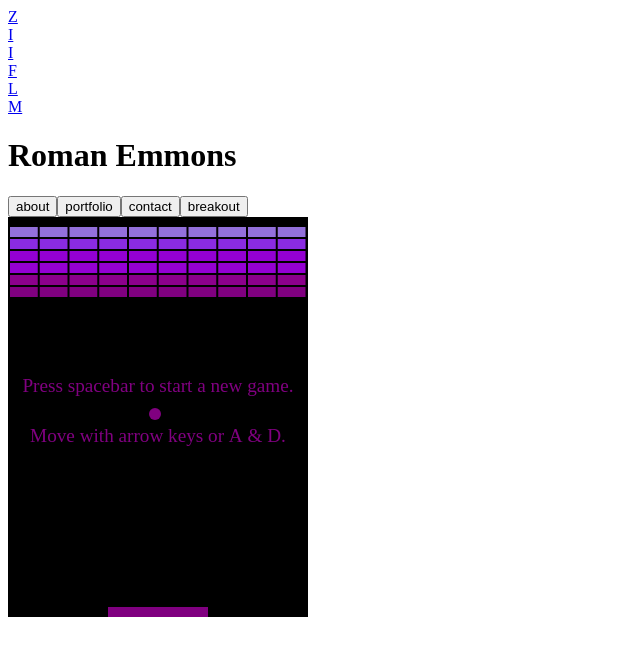
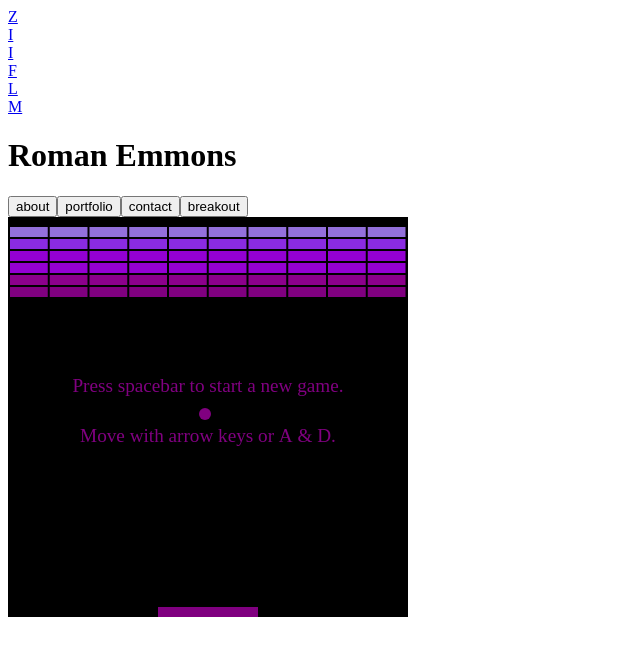
Before and after one commit to RomanEmmons/portfolio, a React app: page / in a window 1280 px wide. Shown: the top 656 px of the page, without its empty margins (0-640 px from the left). Built offline with nearby package versions, Linux system fonts and the light colour scheme; the HTML template or start-up script is replaced by a standard one.

Commit message:
added bundle to gitignore

```diff
--- a/client/public/index.html
+++ b/client/public/index.html
@@ -10,6 +10,7 @@
     <video id="background" poster="stll.png" autoplay loop muted>
       <source src="./images/PurpleGrid.mp4" type="video/mp4" />
     </video>
+
     <div id="app"></div>
     <script src="/bundle.js"></script>
   </body>
--- a/client/public/styles.css
+++ b/client/public/styles.css
@@ -34,14 +34,10 @@ body {
 
 /* BREAKOUT */
 
-.breakout {
-  margin: 10%;
-}
-
 canvas {
   padding: 0;
   font-family: 'ultra';
-  margin: auto;
+  margin: 3% auto;
   display: block;
   box-shadow: 0 0 10px 0 purple inset, 0 0 10px 4px purple;
 }
@@ -104,15 +100,15 @@ canvas {
   }
 }
 
-/* @media (max-width: 767pxl) {
+@media (max-width: 767pxl) {
   #background {
     display: none;
   }
   body {
-    background-image: url('./images/still.png');
+    background-image: url('./still.png');
     background-size: cover;
   }
-} */
+}
 
 /* DISPLAY */
 .display {
@@ -316,6 +312,7 @@ a {
 /* PORTFOLIO */
 
 .projects {
+  margin-top: 3%;
   margin-left: auto;
   margin-right: auto;
   height: auto;
@@ -337,7 +334,7 @@ a {
 .titleImage {
   display: block;
   box-shadow: 0 0 10px 0 purple inset, 0 0 10px 4px purple;
-  margin: 2% 2% 2% 1.5%;
+  margin: 3% 2% 2% 1.5%;
   height: auto;
   width: auto;
 }
--- a/client/src/Breakout.jsx
+++ b/client/src/Breakout.jsx
@@ -1,7 +1,7 @@
 import React from 'react';
 import $ from 'jquery';
 
-const gameWidth = 300;
+const gameWidth = 400;
 const gameHeight = 400;
 const colors = [
   '#9370DB',
```
Also changed, not shown: client/public/bundle.js, 1 other file (tests, documents, lock files or other folders).
